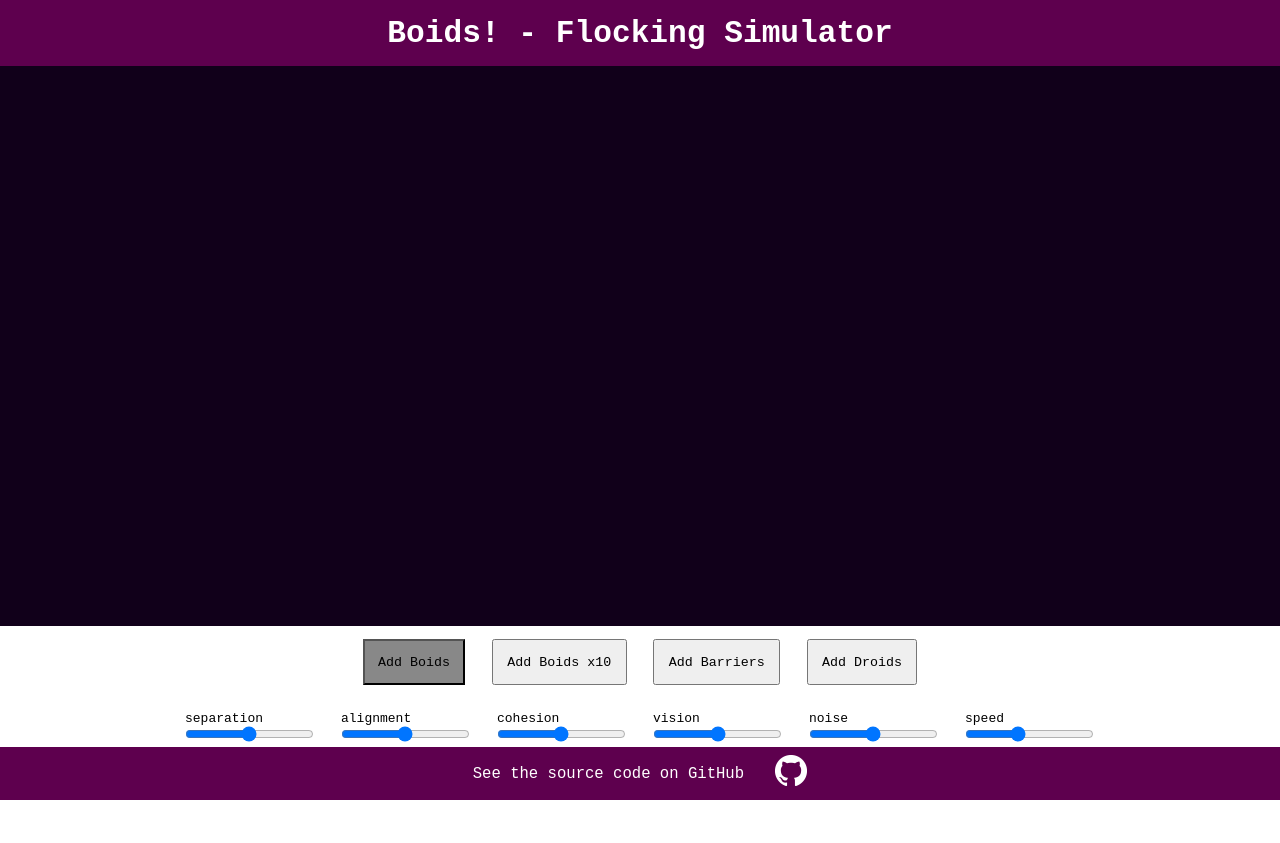
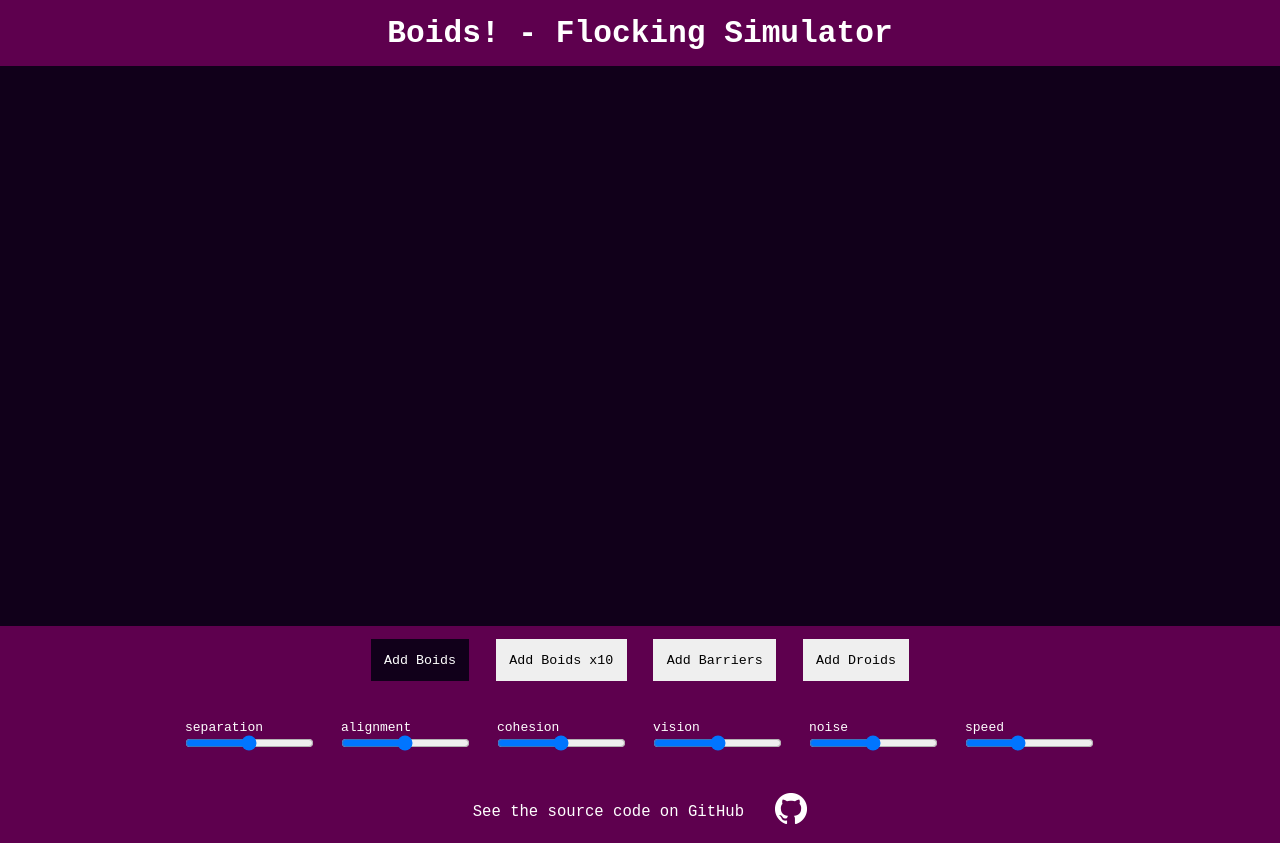
Before and after one commit to joshuasearle/boids, a website: page index.html in a window 1280 px wide. Before the commit the page ends 800 px from the top, so only its background shows below. Drawn offline with Linux system fonts and the light colour scheme.

Commit message:
Cleanup styling

```diff
--- a/styles.css
+++ b/styles.css
@@ -2,6 +2,12 @@
   font-family: monospace;
   box-sizing: border-box;
   margin: 0;
+  overflow-x: hidden;
+  overflow-y: hidden;
+}
+
+html {
+  overflow-y: scroll;
 }
 
 .title {
@@ -20,8 +26,8 @@ footer {
 }
 
 footer {
-  padding: 0.5em;
-  position: fixed;
+  padding: 0.8em;
+  /* position: fixed; */
   bottom: 0;
   width: 100%;
   display: flex;
@@ -42,30 +48,37 @@ footer p {
 }
 
 .options {
-  margin: 1em;
+  padding: 1em;
   display: flex;
   flex-wrap: wrap;
   justify-content: center;
+  background-color: #5e004e;
 }
 
 .slider-option {
+  color: white;
   width: 10em;
   margin: 1em;
 }
 
 .selected {
-  background-color: #888888;
+  background-color: #11001a;
+  color: white;
 }
 
 .btn {
   padding: 1em;
   margin: 0 1em;
+  outline: none;
+  border: none;
+  cursor: pointer;
 }
 
 .adders {
-  margin: 1em;
+  padding: 1em;
   display: flex;
   justify-content: center;
+  background-color: #5e004e;
 }
 
 .boid {
```
